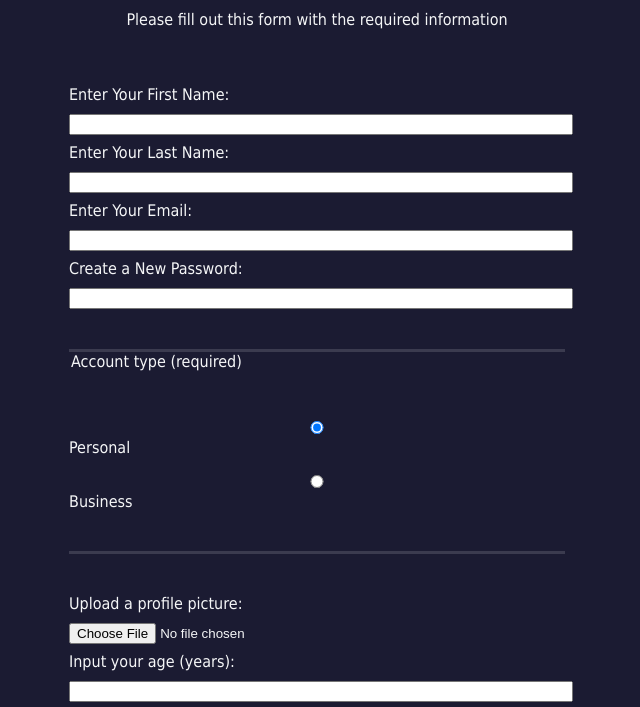
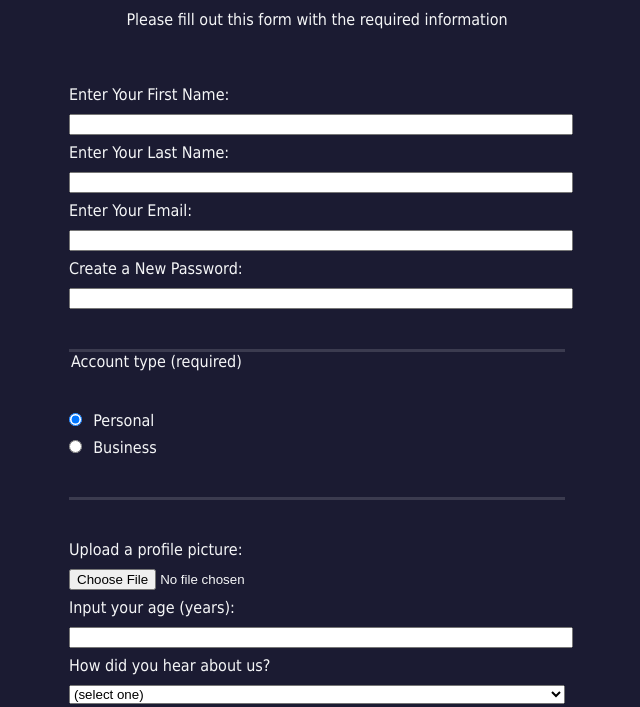
Before and after one commit to piahelenestorm/a-simple-registration-form, a plain HTML site: page index.html in a window 1280 px wide. Shown: the part 92-799 px from the top of the page, without its empty margins (323-963 px from the left). Drawn offline with Linux system fonts and the light colour scheme.

Commit message:
Update styles.css

```diff
--- a/styles.css
+++ b/styles.css
@@ -39,3 +39,8 @@ input, textarea, select {
   width: 100%;
   margin: 10px 0 0 0;
 }
+
+.inline {
+  width: unset;
+  margin: 0 0.5em 0 0;
+}
```
